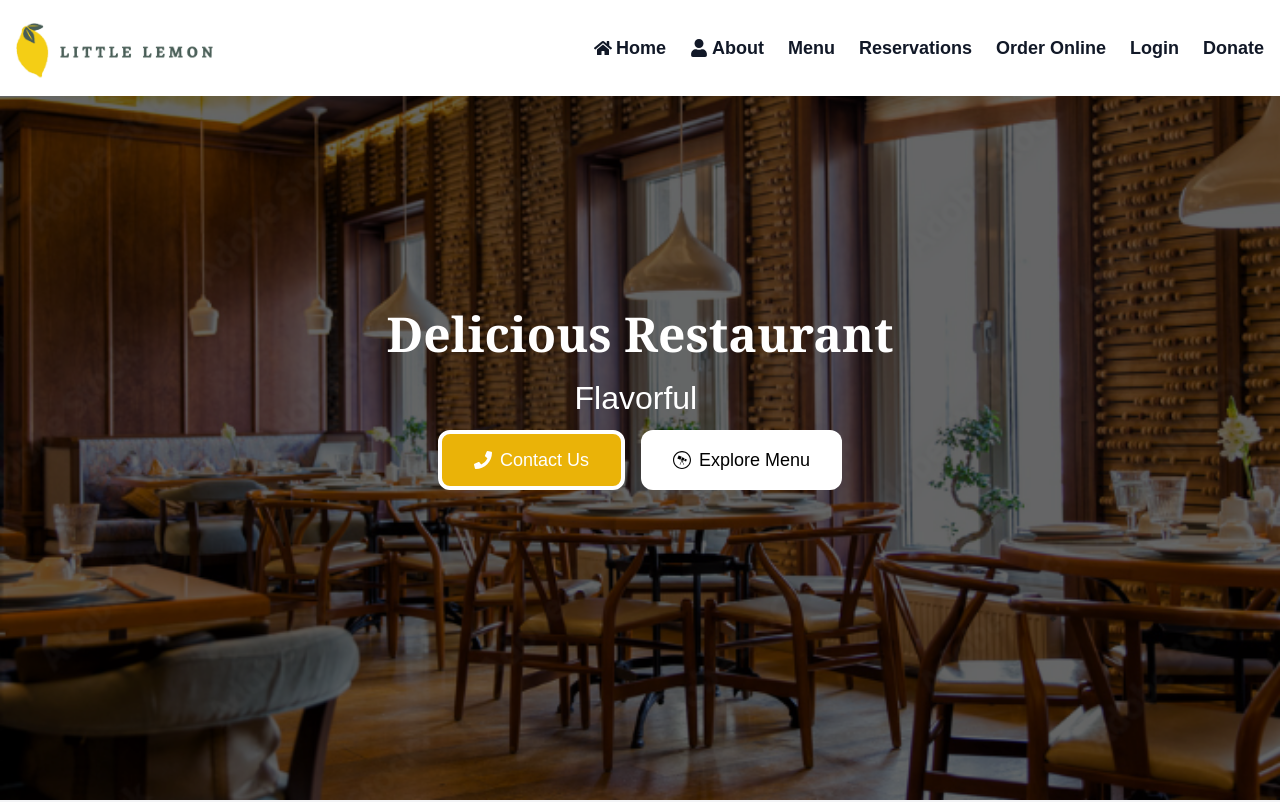
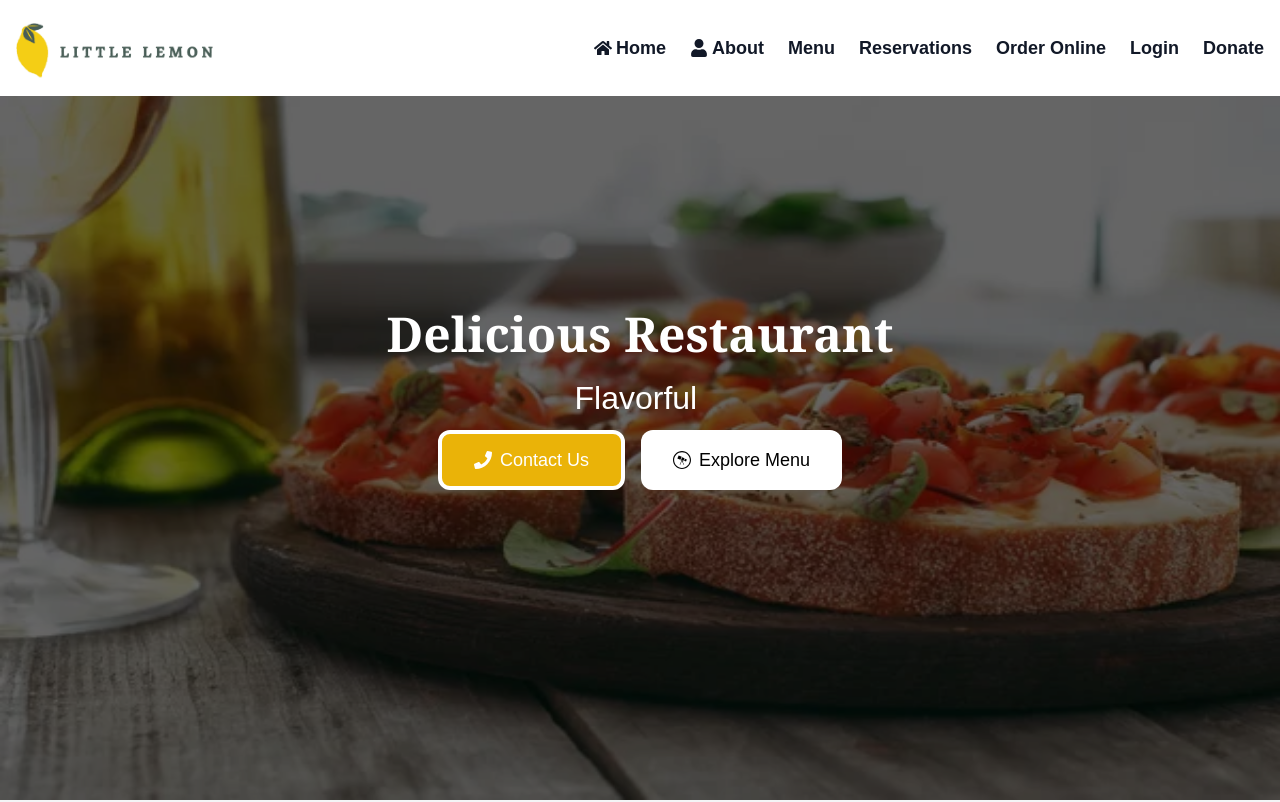
Before and after one commit to mubashir1837/Little-Lemon-Website, a Next.js app: page / in a window 1280 px wide. Shown: the top 802 px of the page. Built offline with nearby package versions, Linux system fonts and the light colour scheme.

Commit message:
Little Lemon

```diff
--- a/src/app/components/HeroSection.jsx
+++ b/src/app/components/HeroSection.jsx
@@ -10,7 +10,7 @@ const HeroSection = () => {
     <section className='relative'>
       <Image
         className="dark:invert  bg-cover bg-center h-screen "
-        src="/hero3.png"
+        src="/dp.jpg"
         alt="Vercel logomark"
         width={1500}
         height={300}
```
